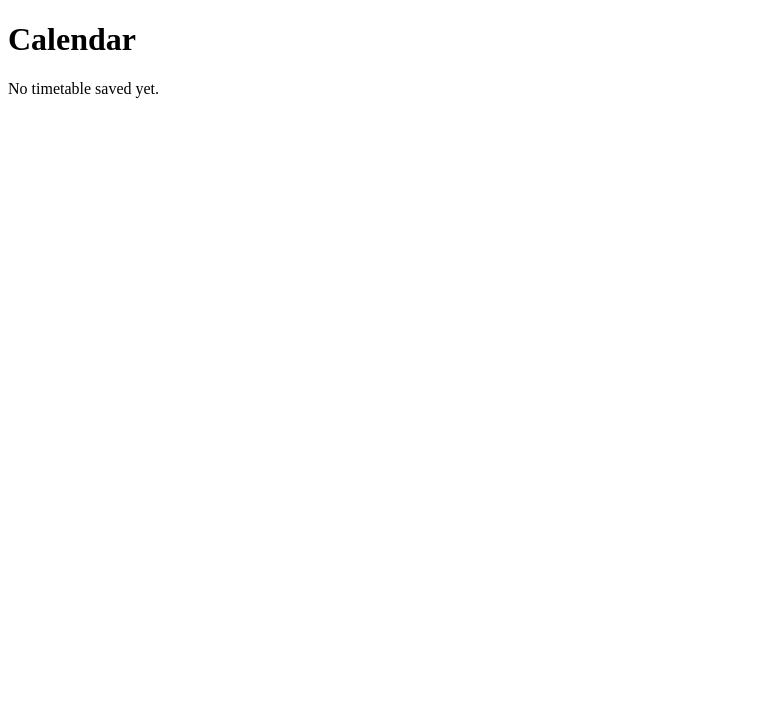
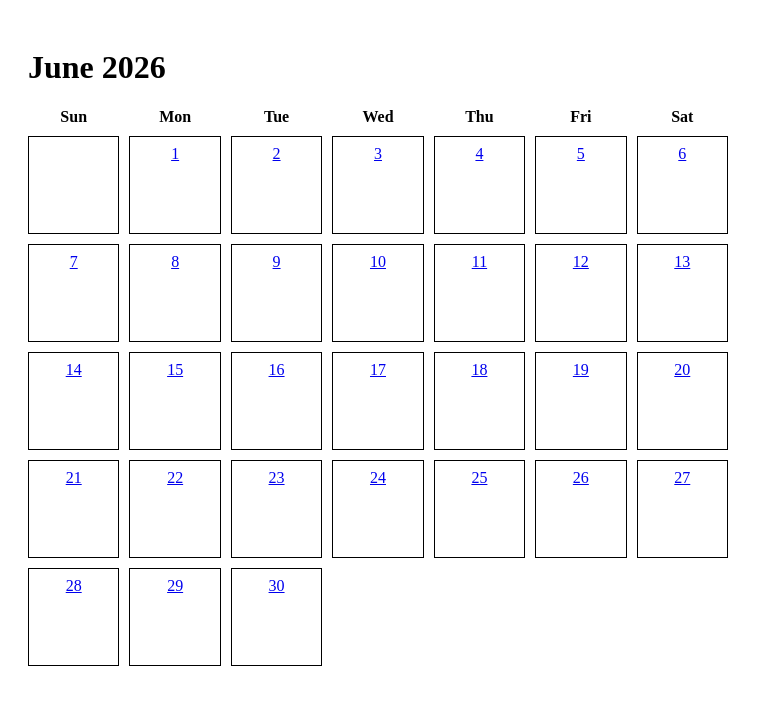
Before and after one commit to art777-cyber/study-planner, a Next.js app: page /calendar in a window 1280 px wide. Shown: the top 704 px of the page, without its empty margins (0-783 px from the left). Built offline with nearby package versions, Linux system fonts and the light colour scheme.

Commit message:
testing calendar format, very rough

```diff
--- a/app/calendar/page.tsx
+++ b/app/calendar/page.tsx
@@ -1,44 +1,68 @@
 "use client";
 
-import { useEffect, useState } from "react";
+import Link from "next/link";
 
 export default function CalendarPage() {
-  const [timetable, setTimetable] = useState<any>({});
+  const year = 2026;
+  const month = 5; // June (0 = Jan)
 
-  useEffect(() => {
-    const saved = localStorage.getItem("timetable");
+  const firstDay = new Date(year, month, 1).getDay();
+  const daysInMonth = new Date(year, month + 1, 0).getDate();
 
-    if (saved) {
-      setTimetable(JSON.parse(saved));
-    }
-  }, []);
+  const days: (number | null)[] = [];
+
+  for (let i = 0; i < firstDay; i++) {
+    days.push(null);
+  }
+
+  for (let day = 1; day <= daysInMonth; day++) {
+    days.push(day);
+  }
 
   return (
-    <div>
-      <h1>Calendar</h1>
+    <div style={{ padding: "20px" }}>
+      <h1>June 2026</h1>
 
-      {Object.keys(timetable).length === 0 ? (
-        <p>No timetable saved yet.</p>
-      ) : (
-        Object.entries(timetable).map(([day, periods]: any) => (
+      <div
+        style={{
+          display: "grid",
+          gridTemplateColumns: "repeat(7, 1fr)",
+          gap: "10px",
+          maxWidth: "700px",
+        }}
+      >
+        {["Sun", "Mon", "Tue", "Wed", "Thu", "Fri", "Sat"].map((day) => (
           <div
             key={day}
             style={{
-              border: "1px solid black",
-              padding: "10px",
-              marginBottom: "15px",
+              fontWeight: "bold",
+              textAlign: "center",
             }}
           >
-            <h2>{day}</h2>
+            {day}
+          </div>
+        ))}
 
-            {Object.entries(periods).map(([period, course]: any) => (
-              <p key={period}>
-                {period}限 - {course}
-              </p>
-            ))}
+        {days.map((day, index) => (
+          <div
+            key={index}
+            style={{
+              border: "1px solid black",
+              minHeight: "80px",
+              padding: "8px",
+              textAlign: "center",
+            }}
+          >
+            {day && (
+              <Link
+                href={`/calendar/2026-06-${String(day).padStart(2, "0")}`}
+              >
+                {day}
+              </Link>
+            )}
           </div>
-        ))
-      )}
+        ))}
+      </div>
     </div>
   );
 }
```
